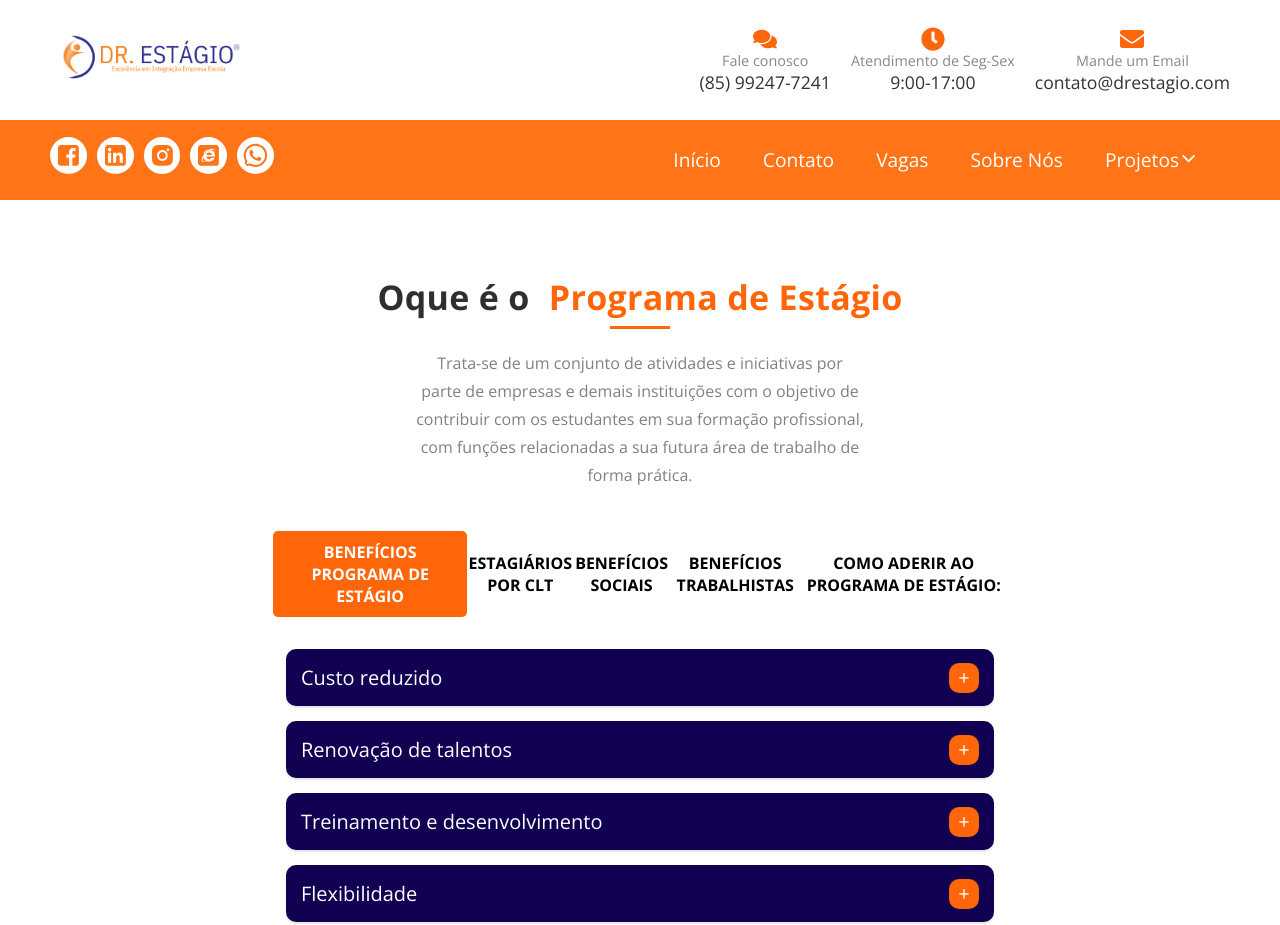
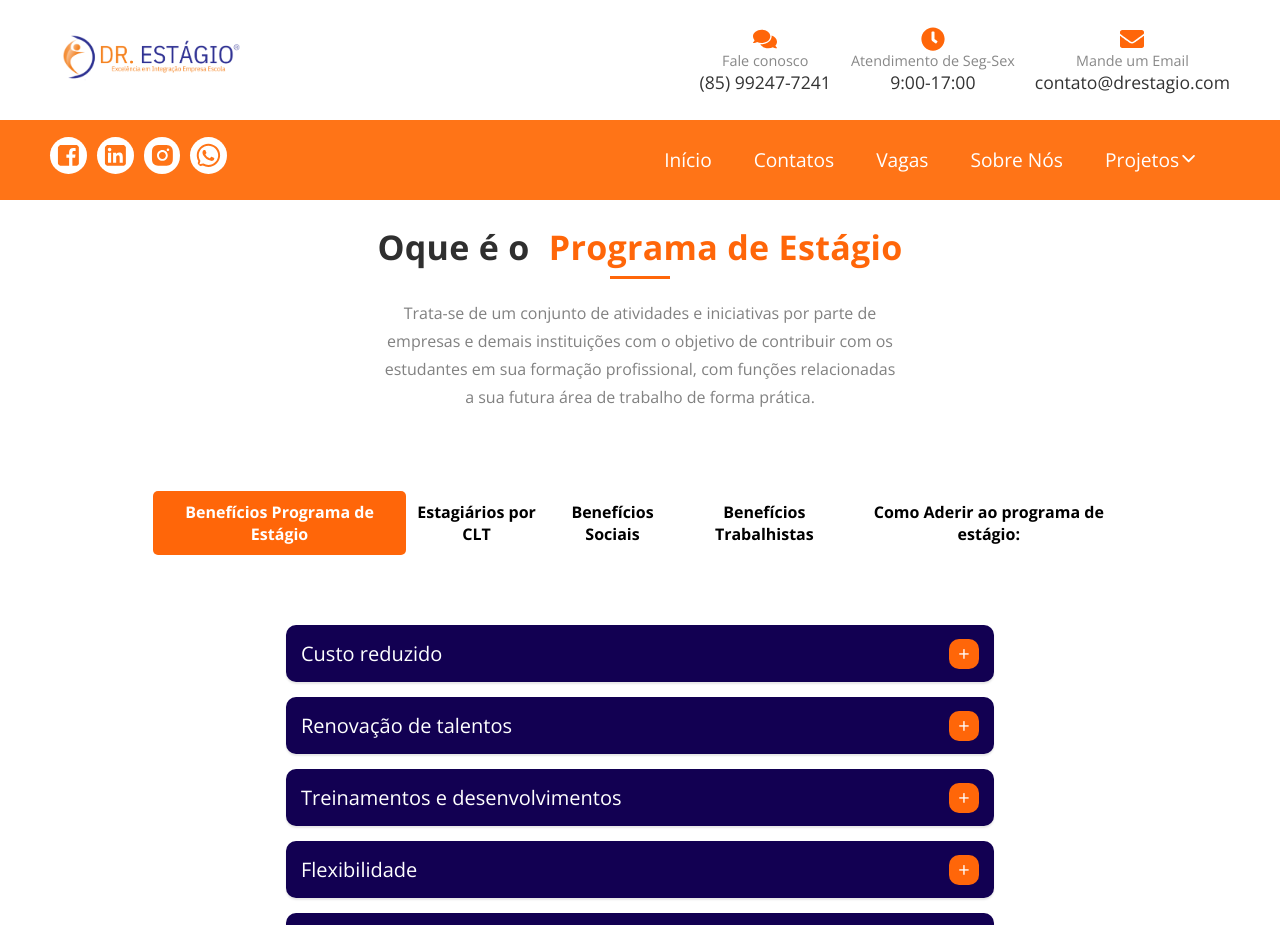
Before and after one commit to GaelBaptista/drestagio, a React (Vite) app: page /projects/programa-estagio in a window 1280 px wide. Shown: the top 925 px of the page. Built offline with nearby package versions, Linux system fonts and the light colour scheme.

Commit message:
Ajustes relevantes

```diff
--- a/src/components/Navbar/Navbar.tsx
+++ b/src/components/Navbar/Navbar.tsx
@@ -35,9 +35,7 @@ export function Navbar() {
                 <a href="https://www.facebook.com/">
                   <AiFillInstagram style={{ color: '#ff7417' }} className="social-icon" />
                 </a>
-                <a href="https://www.facebook.com/">
-                  <AiFillIeSquare style={{ color: '#ff7417' }} className="social-icon" />
-                </a>
+
                 <a href="https://www.facebook.com/">
                   <FaWhatsapp style={{ color: '#ff7417' }} className="social-icon" />
                 </a>
@@ -66,7 +64,7 @@ export function Navbar() {
                   }
                   onClick={closeMobileMenu}
                 >
-                  Contato
+                  Contatos
                 </NavLink>
               </li>
               <li className="nav-item">
--- a/src/routes/Home/cardSection/cardSection.css
+++ b/src/routes/Home/cardSection/cardSection.css
@@ -195,4 +195,9 @@ color:#2f2f2f;
   .cardrow {
     grid-template-columns: 1fr;
   }
+  .section-head p{
+    width: 90%;
+  align-items: center;
+    margin: 0 auto;
+  }
 }
--- a/src/routes/Projects/Esg/Esg.tsx
+++ b/src/routes/Projects/Esg/Esg.tsx
@@ -27,7 +27,7 @@ exercendo pressão sobre as empresas. O acrônimo ESG (Ambiental, Social e Gover
 essas áreas. Esses três aspectos  tornaram-se fundamentais para a competitividade em
 qualquer setor e devem ser cada vez mais valorizados pela sociedade.</p>
 
-                        <a href="#" style={{color:'#fff'}} className="button">Saiba mais</a>
+
 
                     </div>
                 </div>
@@ -59,8 +59,11 @@ qualquer setor e devem ser cada vez mais valorizados pela sociedade.</p>
                 <div className="security__container grid">
                     <div className="security__data">
                         <h2 className="section__title-center">Talentos em <br/> Formação</h2>
-                        <p className="security__description"> Os jovens em busca de sua primeira experiência corporativa
-                        em todo o Brasil oferecem inúmeras vantagens como escolha.
+                        <p className="security__description"> O estágio tem se mostrado um grande aliado do ESG  porque é uma maneira
+                        expressiva de investir no âmbito social, tendo em vista o incentivo à qualificação constante e também à economia.
+                        Segundo estatística exposta pela Abres, atualmente temos 17,2 milhões de possíveis estagiários  Entretanto, desse número,
+                        cerca de 5% consegue de fato uma oportunidade como essa. São jovens por todo o
+                        Brasil em busca de uma primeira experiência na dimensão corporativa e existem inúmeras vantagens de escolhê-los. Confira Abaixo:
                         </p>
                     </div>
 <img className="svg__img svg__color" src={securytIlustraction} alt="" />
@@ -423,9 +426,12 @@ qualquer setor e devem ser cada vez mais valorizados pela sociedade.</p>
                 <div className="app__container grid">
                     <div className="app__data">
                         <h2 className="section__title-center">ESG e Estágio:<br/> Sustentabilidade em Formação </h2>
-                        <p className="app__description">O ESG, composto por critérios ambientais, sociais e de governança, tem se mostrado vital nos investimentos.
-                        O estágio é um aliado significativo desse conceito, permitindo que
-                        estudantes adquiram experiência remunerada e contribuam para metas corporativas, gerando benefícios mútuos de sustentabilidade e inovação.</p>
+                        <p className="app__description">A união entre estágio e os princípios ESG oferece uma trajetória repleta de
+                        benefícios recíprocos. Ao proporcionar aos estagiários a chance de contribuir para metas de sustentabilidade,
+                        inclusão e ética, as empresas não apenas investem no desenvolvimento profissional da nova geração, mas também
+                        nutrem um ecossistema de inovação e responsabilidade. Essa colaboração transforma estágios em jornadas
+                        significativas, gerando impacto tangível para a sociedade, o meio ambiente
+                        e o futuro dos negócios, moldando uma realidade onde a aprendizagem e a mudança positiva caminham de mãos dadas.</p>
 
                     </div>
                           <img className="svg__img svg__color app__img" src={footerIlustraction} alt="" />
--- a/src/routes/Projects/ProgramaDeEstagio/PrEst.css
+++ b/src/routes/Projects/ProgramaDeEstagio/PrEst.css
@@ -1,7 +1,4 @@
-.ContainerProgramadeEstagio{
-  margin: 80px;
 
-}
 
 /* deixar as FAQS um ao lado do outro */
 
@@ -30,6 +27,10 @@
 
 /* um abaixo do outro  */
 
+
+.prEst{
+  margin-top: 30px;
+}
 
 
 .faqs {
@@ -103,16 +104,16 @@
 .containerFAQ {
   display: flex;
   justify-content: center;
-  width: 70%; /* Reduzindo a largura do menu para 80% da tela */
+  width: 80%; /* Reduzindo a largura do menu para 80% da tela */
   margin: 0 auto;
-  height: 50px;
+
   margin-bottom: 20px;
 }
 
 .containerFAQ > div {
   margin: 10px;
   padding: 10px 15px;
- text-transform: uppercase;
+
  font-weight:bold ;
   color: #000000;
   display: flex;
@@ -246,6 +247,19 @@
     flex-wrap: wrap;
     flex-direction: column; /* Cada item do menu ocupa 100% da largura disponível em telas menores */
   }
+  .prEst p{
+    width: 90%;
+  }
 
 
 }
+
+@media screen and (max-width: 320px) {
+  .containerFAQ {
+    width: 100%; /* Ocupa a largura total da tela */
+  }
+  .prEst p{
+    width: 90%;
+  }
+
+}
--- a/src/routes/Projects/ProgramaDeEstagio/PrEst.tsx
+++ b/src/routes/Projects/ProgramaDeEstagio/PrEst.tsx
@@ -11,24 +11,24 @@ import { FAQItem } from './FAQ';
 
 
   export function PrEst() {
-    const [faqs, setFaqs] = useState<FAQItem[]>([
-      {
-        question: "Benefícios Trabalhistas",
-        answer:
-          "Lorem ipsum dolor sit amet, consectetur adipiscing elit. Sed pharetra lorem eu dolor rhoncus, at scelerisque ligula gravida. Sed porta id mi sit amet convallis. Etiam iaculis massa sit amet lacus blandit sodales. Nulla ultrices velit a diam placerat congue. Pellentesque iaculis, ipsum quis eleifend dapibus, est dui eleifend ante, quis fermentum mi ligula quis nisl. Ut et ex dui. Integer id venenatis quam.",
-        open: true,
-      },
-      {
-        question: "Who is the most awesome person?",
-        answer: "You! The viewer!",
-        open: false,
-      },
-      {
-        question: "How many questions does it take to make a successful FAQ Page?",
-        answer: "This many!",
-        open: false,
-      },
-    ]);
+    // const [faqs, setFaqs] = useState<FAQItem[]>([
+    //   {
+    //     question: "Benefícios Trabalhistas",
+    //     answer:
+    //       "Lorem ipsum dolor sit amet, consectetur adipiscing elit. Sed pharetra lorem eu dolor rhoncus, at scelerisque ligula gravida. Sed porta id mi sit amet convallis. Etiam iaculis massa sit amet lacus blandit sodales. Nulla ultrices velit a diam placerat congue. Pellentesque iaculis, ipsum quis eleifend dapibus, est dui eleifend ante, quis fermentum mi ligula quis nisl. Ut et ex dui. Integer id venenatis quam.",
+    //     open: true,
+    //   },
+    //   {
+    //     question: "Who is the most awesome person?",
+    //     answer: "You! The viewer!",
+    //     open: false,
+    //   },
+    //   {
+    //     question: "How many questions does it take to make a successful FAQ Page?",
+    //     answer: "This many!",
+    //     open: false,
+    //   },
+    // ]);
 
     const categories = [
       "Benefícios Programa de Estágio",
@@ -48,34 +48,34 @@ import { FAQItem } from './FAQ';
         },
         {
           question: "Renovação de talentos",
-          answer: ": Contratar estagiários permite que a empresa atraia talentos jovens e recém-formados, trazendo novas ideias, perspectivas e habilidades para a equipe.",
+          answer: "Contratar estagiários permite que a empresa atraia talentos jovens e recém-formados, trazendo novas ideias, perspectivas e habilidades para a equipe.",
           open: false,
         },
         {
-          question: "Treinamento e desenvolvimento",
-          answer: ": Os estagiários são excelentes candidatos para treinamento e desenvolvimento, pois ainda estão em fase de aprendizado e podem ser moldados de acordo com as necessidades da empresa.",
+          question: "Treinamentos e desenvolvimentos",
+          answer: "Os estagiários são excelentes candidatos para treinamento e desenvolvimento, pois ainda estão em fase de aprendizado e podem ser moldados de acordo com as necessidades da empresa.",
           open: false,
         },
 
         {
           question: "Flexibilidade",
-          answer: ": Os contratos de estágio normalmente têm uma duração pré-definida, o que oferece à empresa maior flexibilidade ao contratar pessoas para projetos específicos ou períodos de demanda temporária.",
+          answer: "Os contratos de estágio normalmente têm uma duração pré-definida, o que oferece à empresa maior flexibilidade ao contratar pessoas para projetos específicos ou períodos de demanda temporária.",
           open: false,
         },
 
         {
           question: "Prospecção de talentos",
-          answer: ": Contratar estagiários permite que a empresa avalie potenciais futuros funcionários, possibilitando a identificação dos mais talentosos e adequados para a cultura organizacional.",
+          answer: "Contratar estagiários permite que a empresa avalie potenciais futuros funcionários, possibilitando a identificação dos mais talentosos e adequados para a cultura organizacional.",
           open: false,
         },
         {
           question: "Aprendizado mútuo",
-          answer: ": Os estagiários trazem consigo conhecimentos atualizados e uma perspectiva fresca, mas também têm a oportunidade de aprender com os profissionais experientes da empresa.",
+          answer: "Os estagiários trazem consigo conhecimentos atualizados e uma perspectiva fresca, mas também têm a oportunidade de aprender com os profissionais experientes da empresa.",
           open: false,
         },
          {
           question: "Incentivo fiscal",
-          answer: ":Dependendo da legislação trabalhista local, pode haver incentivos fiscais para empresas que contratam estagiários.",
+          answer: "Dependendo da legislação trabalhista local, pode haver incentivos fiscais para empresas que contratam estagiários.",
           open: false,
         },
 
@@ -89,7 +89,7 @@ import { FAQItem } from './FAQ';
         },
         {
           question: "De 06 (seis) a 10 (dez) CLT  ",
-          answer: " 02 (dois) estagiários.",
+          answer: "02 (dois) estagiários.",
           open: false,
         },
         {
@@ -197,6 +197,7 @@ import { FAQItem } from './FAQ';
             </div>
           ))}
         </div>
+
       </div>
 
       <div className="faqs faq-grid">
```
